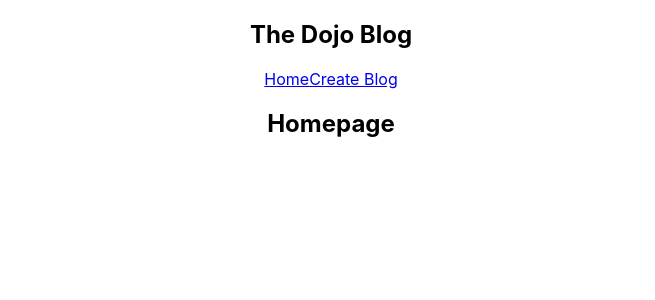
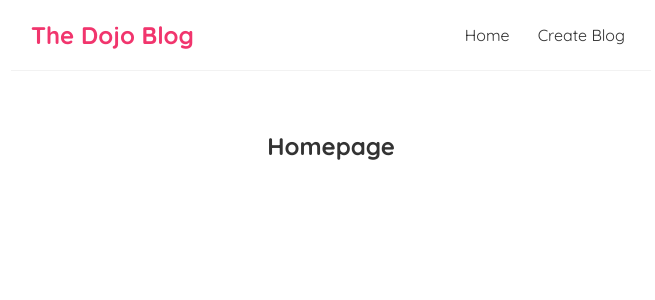
Before and after one commit to muindetuva/dojo-blog-react, a React (Create React App) app: page / in a window 1280 px wide. Shown: the top 300 px of the page, without its empty margins (309-964 px from the left). Built offline with nearby package versions, Linux system fonts and the light colour scheme.

Commit message:
Add css styles

```diff
--- a/src/index.css
+++ b/src/index.css
@@ -1,13 +1,41 @@
-body {
+@import url("https://fonts.googleapis.com/css2?family=Quicksand:wght@300;400;500;600;700&display=swap");
+
+/* Base Styles */
+* {
   margin: 0;
-  font-family: -apple-system, BlinkMacSystemFont, 'Segoe UI', 'Roboto', 'Oxygen',
-    'Ubuntu', 'Cantarell', 'Fira Sans', 'Droid Sans', 'Helvetica Neue',
-    sans-serif;
-  -webkit-font-smoothing: antialiased;
-  -moz-osx-font-smoothing: grayscale;
+  font-family: "Quicksand";
+  color: #333;
 }
 
-code {
-  font-family: source-code-pro, Menlo, Monaco, Consolas, 'Courier New',
-    monospace;
+.navbar {
+  padding: 20px;
+  display: flex;
+  align-items: center;
+  max-width: 600px;
+  margin: 0 auto;
+  border-bottom: 1px solid #f2f2f2;
 }
+
+.navbar h1 {
+  color: #f1356d;
+}
+
+.navbar .links {
+  margin-left: auto;
+}
+
+.navbar a {
+  margin-left: 16px;
+  text-decoration: none;
+  padding: 6px;
+}
+
+.navbar a:hover {
+  color: #f1356d;
+}
+
+.content {
+  max-width: 600px;
+  margin: 40px auto;
+  padding: 20px;
+}
```
